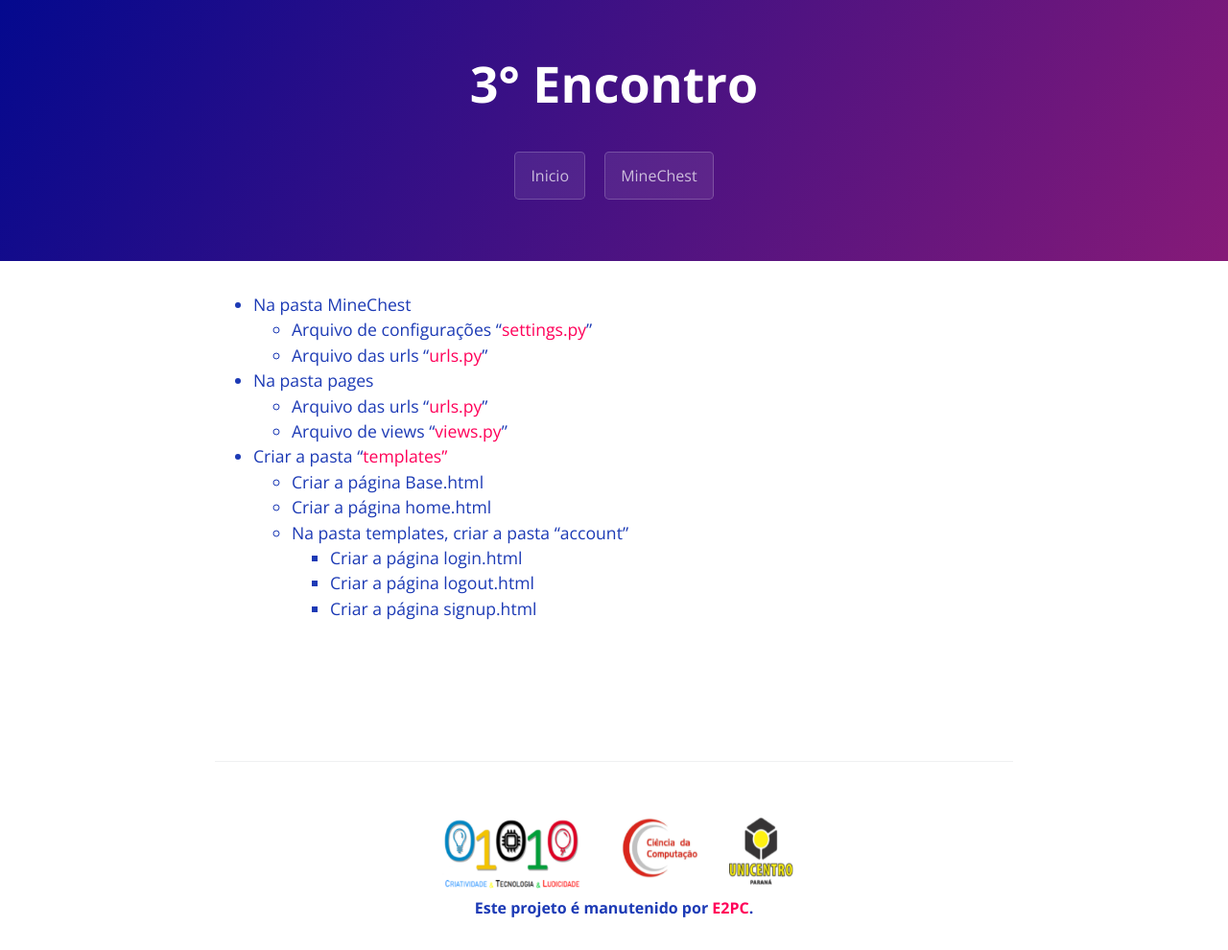
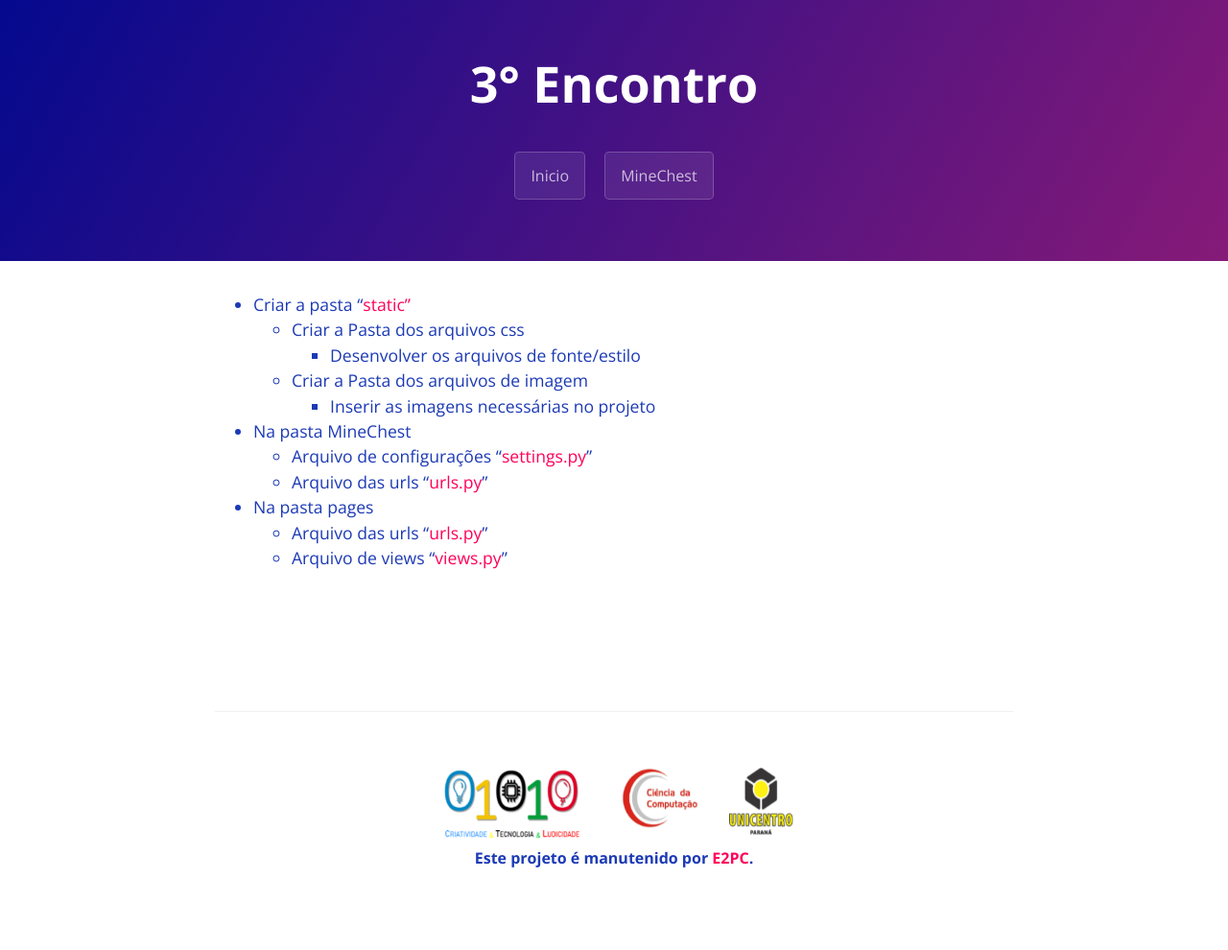
Before and after one commit to E2PC/ProjectPage, a Jekyll site: the page built from Encontro3.md, in a window 1280 px wide. Shown: the whole page at 96% size. Built offline with Jekyll 4.4.1, drawn with Linux system fonts in a browser that asks for light colours; after the commit the page ends 938 px from its top, so only the background shows below that.

Commit message:
Update Encontro3.md

```diff
--- a/Encontro3.md
+++ b/Encontro3.md
@@ -5,19 +5,18 @@ filename: Encontro3
 button: Encontro3
 blocker: 1
 ---
+- Criar a pasta "<a href="https://github.com/E2PC/ProjectPage/blob/gh-pages/archieves/static.rar?raw=true" download>static"</a>
+  - Criar a Pasta dos arquivos css
+    - Desenvolver os arquivos de fonte/estilo
+  - Criar a Pasta dos arquivos de imagem
+    - Inserir as imagens necessárias no projeto
 - Na pasta MineChest
   - Arquivo de configurações "<a href="#gotoseecode" onclick="Mudarestado('settings')">settings.py</a>"
   - Arquivo das urls "<a href="#gotoseecode" onclick="Mudarestado('minechesturls')">urls.py</a>"
 - Na pasta pages
   - Arquivo das urls "<a href="#gotoseecode" onclick="Mudarestado('pagesurls')">urls.py</a>"
   - Arquivo de views "<a href="#gotoseecode" onclick="Mudarestado('pagesviews')">views.py</a>"
-- Criar a pasta "<a href="https://github.com/E2PC/ProjectPage/blob/gh-pages/archieves/templates.rar?raw=true" download>templates"</a>
-  - Criar a página Base.html
-  - Criar a página home.html
-  - Na pasta templates, criar a pasta "account"
-    - Criar a página login.html
-    - Criar a página logout.html
-    - Criar a página signup.html
+
 
 <br><br>
 <div type="hidden" id="gotoseecode"></div><br>
```
